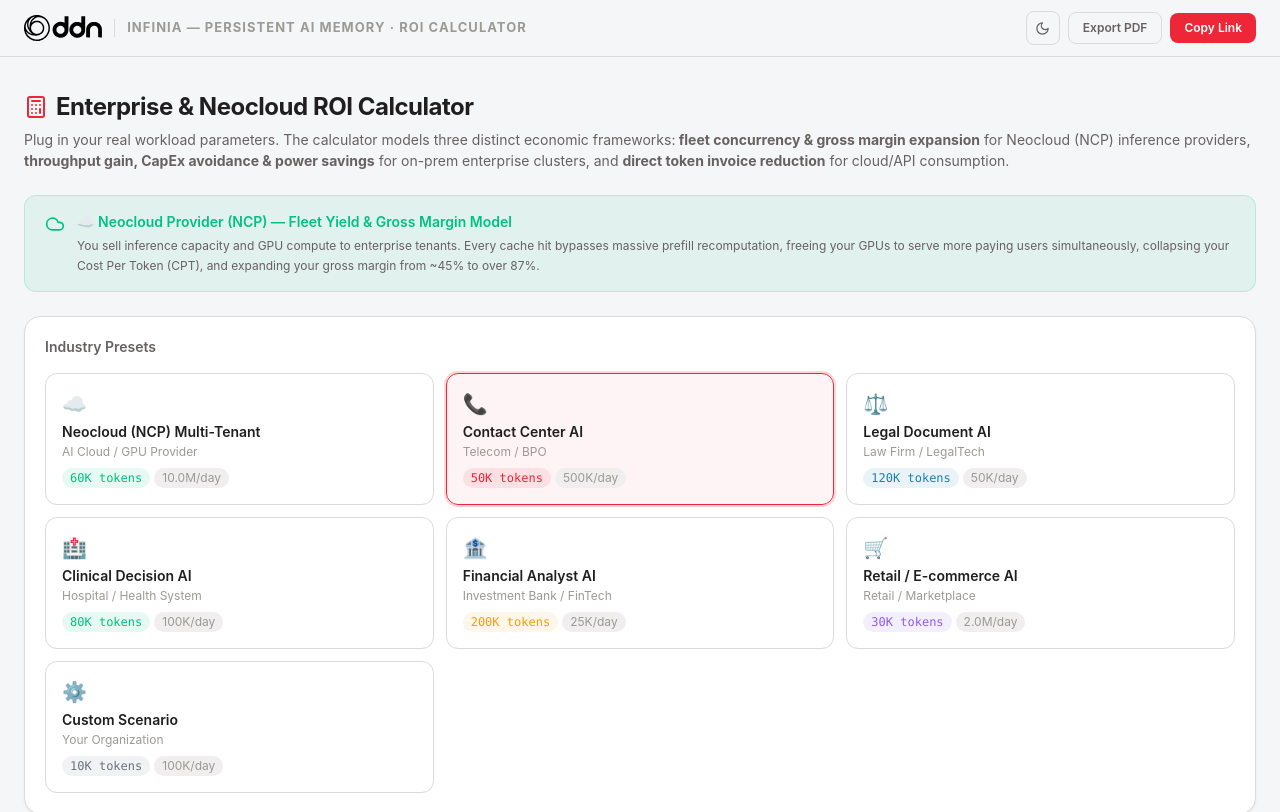
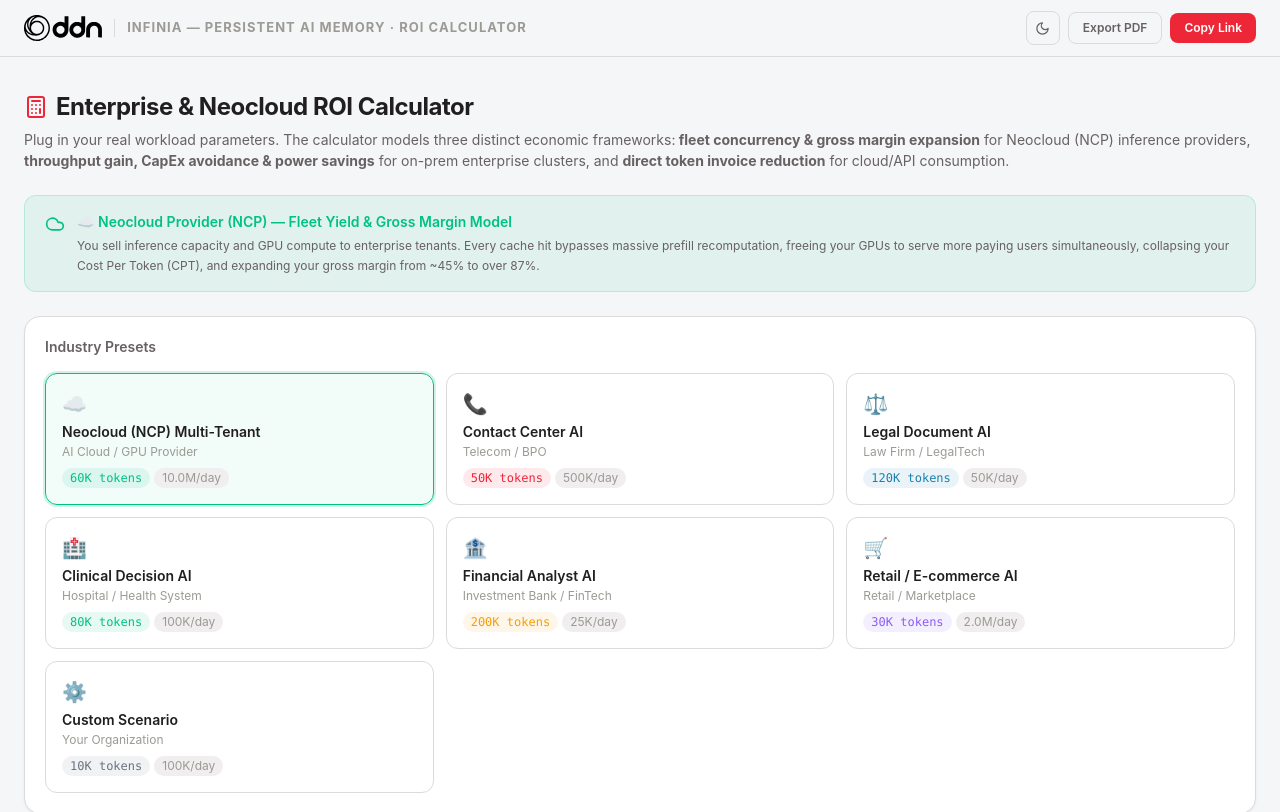
Before and after one commit to nasirwasim8/ddn-roi-calculator, a React (Vite) app: page / in a window 1280 px wide. Shown: the top 812 px of the page. Built offline with nearby package versions, Linux system fonts and the light colour scheme; a web font is replaced by a local one.

Commit message:
feat: set Neocloud (NCP) Multi-Tenant as default preset on page load

```diff
--- a/src/pages/ROICalculator.tsx
+++ b/src/pages/ROICalculator.tsx
@@ -207,7 +207,7 @@
 // ─── Main ─────────────────────────────────────────────────────────────────────
 export default function ROICalculator() {
   const initial = PRESETS[0]
-  const [activePreset, setActivePreset]   = useState('contact_center')
+  const [activePreset, setActivePreset]   = useState(initial.id)
   const [systemTokens, setSystemTokens]   = useState(initial.systemTokens)
   const [dailyRequests, setDailyRequests] = useState(initial.dailyRequests)
   const [avgNewTokens, setAvgNewTokens]   = useState(initial.avgNewTokens)
```
